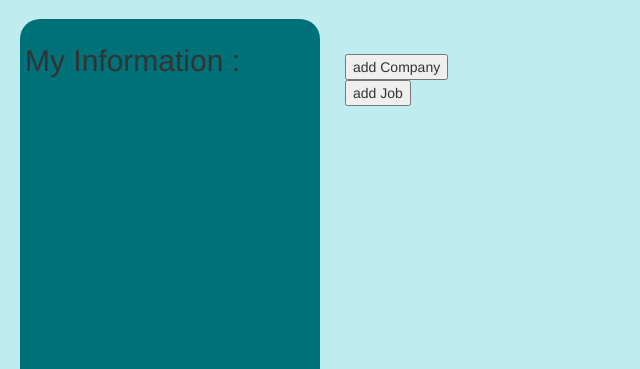
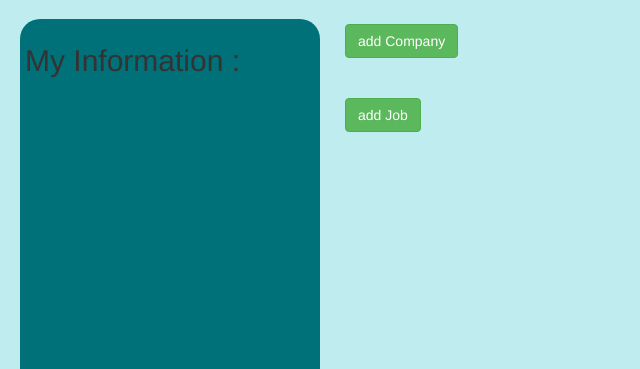
Before and after one commit to Soultoe/LinkedECE, a PHP site: page /jobs.php in a window 1280 px wide. Shown: the part 51-420 px from the top of the page, without its empty margins (0-640 px from the left). Run offline with PHP 8.4, Linux system fonts and the light colour scheme; the visitor is signed in with stand-in values (Sample User, id 1); tables that the repository leaves empty or names only in its code hold one stand-in row (values such as "Sample post"); data that the repository does not hold is empty.

Commit message:
css on jobs's done

```diff
--- /dev/null
+++ b/bootstrap/css/jobs.css
@@ -0,0 +1,72 @@
+#companies
+{
+    display: flex;
+}
+
+#company
+{
+    display: flex;
+    margin-right: 50px;
+}
+
+.companyLogo
+{
+    width: 50px;
+    height: 50px;
+    border-radius: 10px;
+}
+
+#companyName
+{
+    padding-top: 10px;
+    padding-left: 10px;
+    color: #007179;
+    font-weight: bold;
+    font-style: oblique;
+}
+
+
+#jobs
+{
+    margin-top: 20px;
+}
+
+#job
+{
+    border-style: solid;
+    border-width: 2px;
+    border-radius: 10px;
+    border-color: #007179;
+
+    margin-top: 20px;
+    padding: 10px;
+
+}
+
+.addJobButton
+{
+    margin-top: 20px;
+}
+
+.jobDescription
+{
+    font-size: medium;
+    font-style: italic;
+    font-weight: normal;
+    color: #007179;
+    margin-left: 20px;
+}
+
+.jobDescription2
+{
+    font-size: small;
+    font-style: italic;
+    font-weight: normal;
+    color: #007179;
+    margin-left: 20px;
+}
+
+.strong
+{
+    text-decoration: underline;
+}
--- a/bootstrap/css/you.css
+++ b/bootstrap/css/you.css
@@ -13,7 +13,7 @@
 .profilePicture
 {
     height: 200px;
-    width: 150px;
+    width: 175px;
 
     margin-right: 50px;
     border-radius: 10px 10px 10px 10px;
--- a/jobs.php
+++ b/jobs.php
@@ -16,8 +16,9 @@ if(!isset($_SESSION['id'])){
  * Only an admin as the right to post a job
  * He can create the corresponding company and then post the job
  *
- * A normal user can see the avalable jobs
+ * A normal user can see the available jobs
  */
+
 
 $sql = "SELECT Admin FROM user WHERE IDUser = '$_SESSION[id]'";
 $result = mysqli_query($conn, $sql);
@@ -25,21 +26,26 @@ if($row = mysqli_fetch_assoc($result)) {
     if($row['Admin'] == true){ //Is an admin
 
         ?>
+        <link href="bootstrap/css/jobs.css" rel="stylesheet">
         <div id="companies">
             <?php
             $sql = "SELECT * FROM company";
             $result = mysqli_query($conn, $sql);
             while($row = mysqli_fetch_assoc($result)) {
-                ?>
-                <div id="company">
-                    <img src="<?php echo $row['PP'] ?>">
-                    <p><em><?php echo $row['NameCompany']?></em></p>
-                </div>
-                <?php
+                $media = "SELECT Path FROM media WHERE IDMedia = $row[PP]";
+                $mediaResult = mysqli_query($conn,$media);
+                while($row2 = mysqli_fetch_assoc($mediaResult)) {
+                    ?>
+                    <div id="company">
+                        <img class="companyLogo" src="<?php echo $row2['Path'] ?>">
+                        <p id="companyName"><em><?php echo $row['NameCompany'] ?></em></p>
+                    </div>
+                    <?php
+                }
             }
             ?>
             <div id="addCompany">
-                <button> add Company </button>
+                <button class="btn btn-success"> add Company </button>
             </div>
         </div>
         <?php
@@ -53,19 +59,19 @@ if($row = mysqli_fetch_assoc($result)) {
             while($row = mysqli_fetch_assoc($result)) {
                 ?>
                 <div id="job">
-                    <p><em><?php echo $row['NameCompany']?></em></p>
-                    <p><?php echo $row['Position']?></p>
-                    <p><?php echo $row['Description']?></p>
-                    <p><?php echo $row['DateBegin']?></p>
-                    <p><?php echo $row['DateEnd']?></p>
-                    <p><?php echo $row['NameUser']?></p>
-                    <p><?php echo $row['MailCompany']?></p>
+                    <p id="companyName" class="strong"><?php echo $row['NameCompany']?> is searching for a:</p>
+                    <p class="jobDescription"><?php echo $row['Position']?></p>
+                    <p class="jobDescription2"><?php echo $row['Description']?></p>
+                    <p class="jobDescription2">From: <?php echo $row['DateBegin']?></p>
+                    <p class="jobDescription2">To: <?php echo $row['DateEnd']?></p>
+                    <p class="jobDescription">Offered by: <?php echo $row['NameUser']?></p>
+                    <p class="jobDescription"><?php echo $row['MailCompany']?></p>
                 </div>
                 <?php
             }
             ?>
             <div id="addJob">
-                <button> add Job </button>
+                <button class="btn btn-success addJobButton"> add Job </button>
             </div>
         </div>
         <?php
@@ -84,6 +90,7 @@ if($row = mysqli_fetch_assoc($result)) {
         if($row = mysqli_fetch_assoc($result)) {
             if($row['Company'] != null){ //has a company
                 ?>
+                <link href="bootstrap/css/jobs.css" rel="stylesheet">
                 <div id="jobs">
                     <?php
                     $comp = null;
@@ -97,13 +104,13 @@ if($row = mysqli_fetch_assoc($result)) {
                     while($row = mysqli_fetch_assoc($result)) {
                         ?>
                         <div id="job">
-                            <p><em><?php echo $row['NameCompany']?></em></p>
-                            <p><?php echo $row['Position']?></p>
-                            <p><?php echo $row['Description']?></p>
-                            <p><?php echo $row['DateBegin']?></p>
-                            <p><?php echo $row['DateEnd']?></p>
-                            <p><?php echo $row['NameUser']?></p>
-                            <p><?php echo $row['MailCompany']?></p>
+                            <p id="companyName" class="strong"><em><?php echo $row['NameCompany']?></em></p>
+                            <p class="jobDescription"><?php echo $row['Position']?></p>
+                            <p class="jobDescription2"><?php echo $row['Description']?></p>
+                            <p class="jobDescription2"><?php echo $row['DateBegin']?></p>
+                            <p class="jobDescription2"><?php echo $row['DateEnd']?></p>
+                            <p class="jobDescription"><?php echo $row['NameUser']?></p>
+                            <p class="jobDescription"><?php echo $row['MailCompany']?></p>
                         </div>
                         <?php
                     }
@@ -116,20 +123,21 @@ if($row = mysqli_fetch_assoc($result)) {
             }
             else{ //doesn't have a company
                 ?>
+                <link href="bootstrap/css/jobs.css" rel="stylesheet">
                 <div id="jobs">
                     <?php
                     $sql = "SELECT * FROM job INNER JOIN user ON IDUser = job.User INNER JOIN company ON company.IDCompany = job.Company ";
                     $result = mysqli_query($conn, $sql);
                     while($row = mysqli_fetch_assoc($result)) {
                         ?>
-                        <div id="job">
-                            <p><em><?php echo $row['NameCompany']?></em></p>
-                            <p><?php echo $row['Position']?></p>
-                            <p><?php echo $row['Description']?></p>
-                            <p><?php echo $row['DateBegin']?></p>
-                            <p><?php echo $row['DateEnd']?></p>
-                            <p><?php echo $row['NameUser']?></p>
-                            <p><?php echo $row['MailCompany']?></p>
+                        <div id="job" class="test">
+                            <p id="companyName" class="strong"><em><?php echo $row['NameCompany']?></em></p>
+                            <p class="jobDescription"><?php echo $row['Position']?></p>
+                            <p class="jobDescription2"><?php echo $row['Description']?></p>
+                            <p class="jobDescription2"><?php echo $row['DateBegin']?></p>
+                            <p class="jobDescription2"><?php echo $row['DateEnd']?></p>
+                            <p class="jobDescription"><?php echo $row['NameUser']?></p>
+                            <p class="jobDescription"><?php echo $row['MailCompany']?></p>
                         </div>
                         <?php
                     }
```
